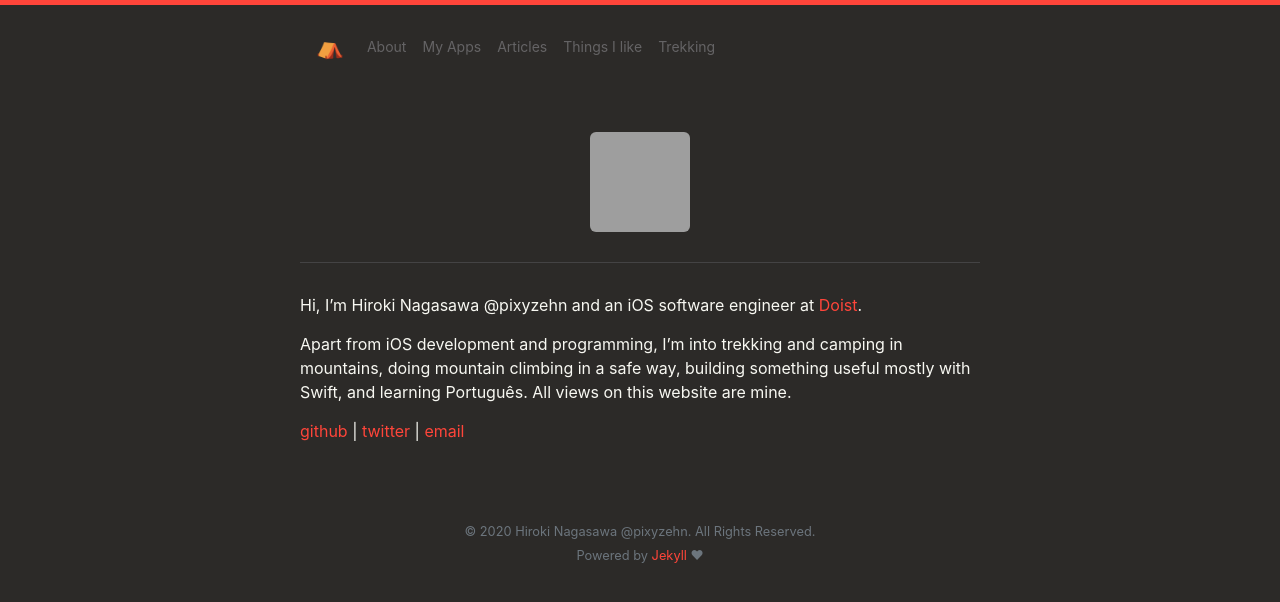
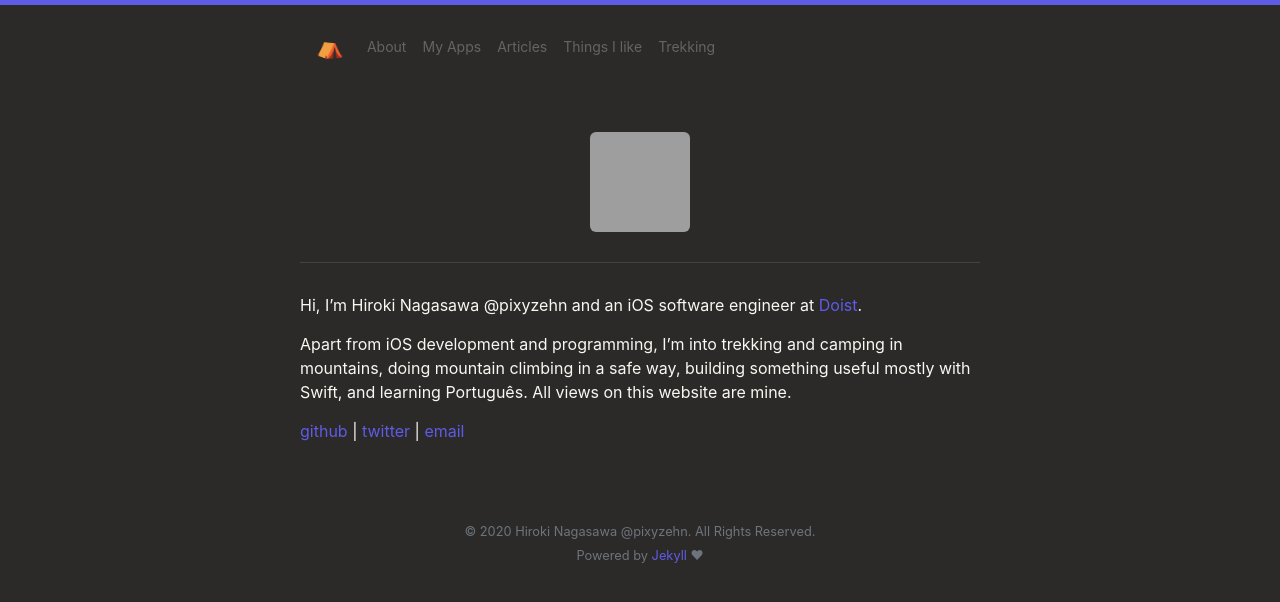
Before and after one commit to pixyzehn/pixyzehn.com, a Jekyll site: the page built from pages/about.md, in a window 1280 px wide. Shown: the top 602 px of the page. Built offline with Jekyll 4.4.1, drawn with Linux system fonts in a browser that asks for light colours; grey boxes are pictures that could not be loaded.

Commit message:
Update primary content color

```diff
--- a/css/main.scss
+++ b/css/main.scss
@@ -14,7 +14,7 @@ $text-color: #f8f8f2;
 $background-color: #2c2a28;
 $secondary-background-color: #1c1c1eff;
 $syntax-background-color: #2c2c2eff;
-$primary-content-color: #FF453A;
+$primary-content-color: #5e5ce6ff;
 $secondary-content-color: #ebebf54c;
 $border-color: #54545899;
 
```
